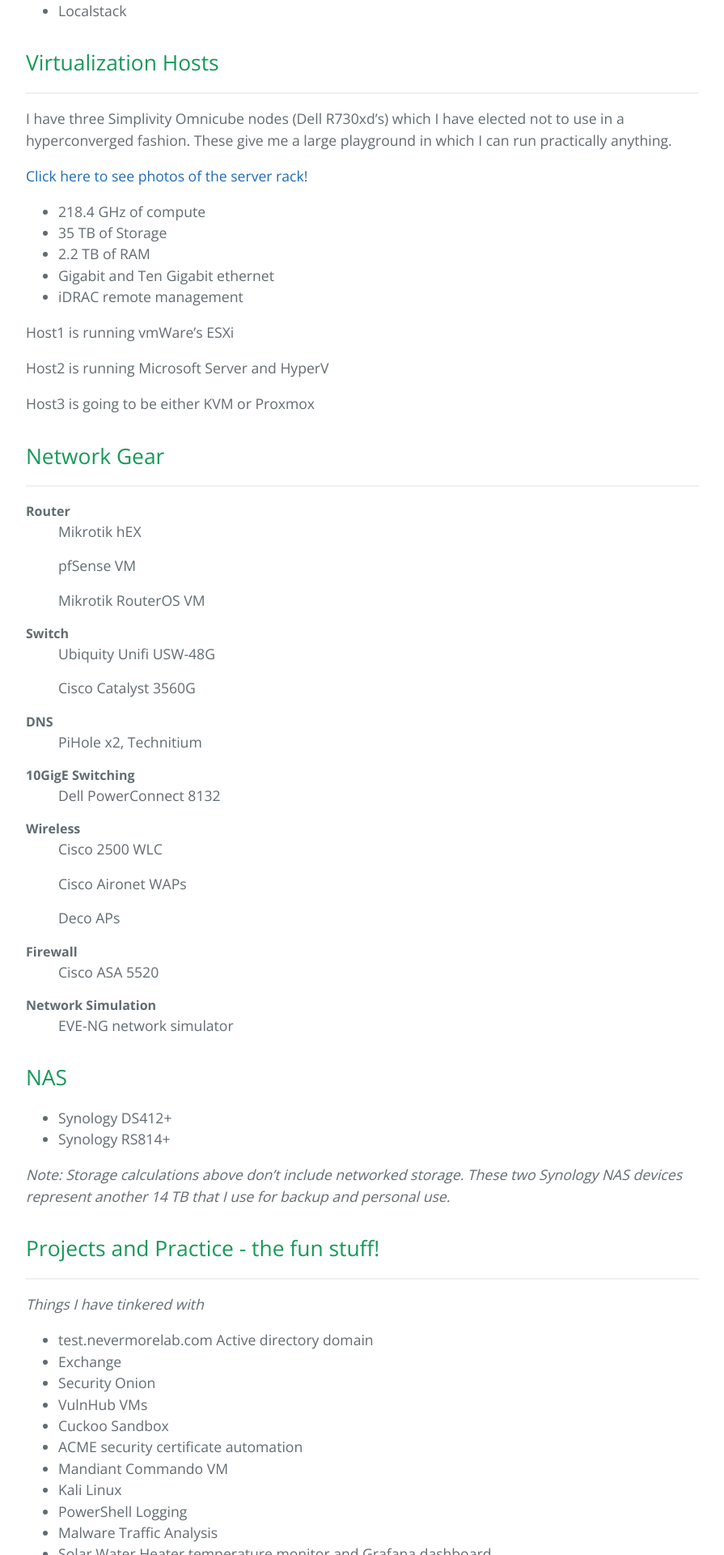
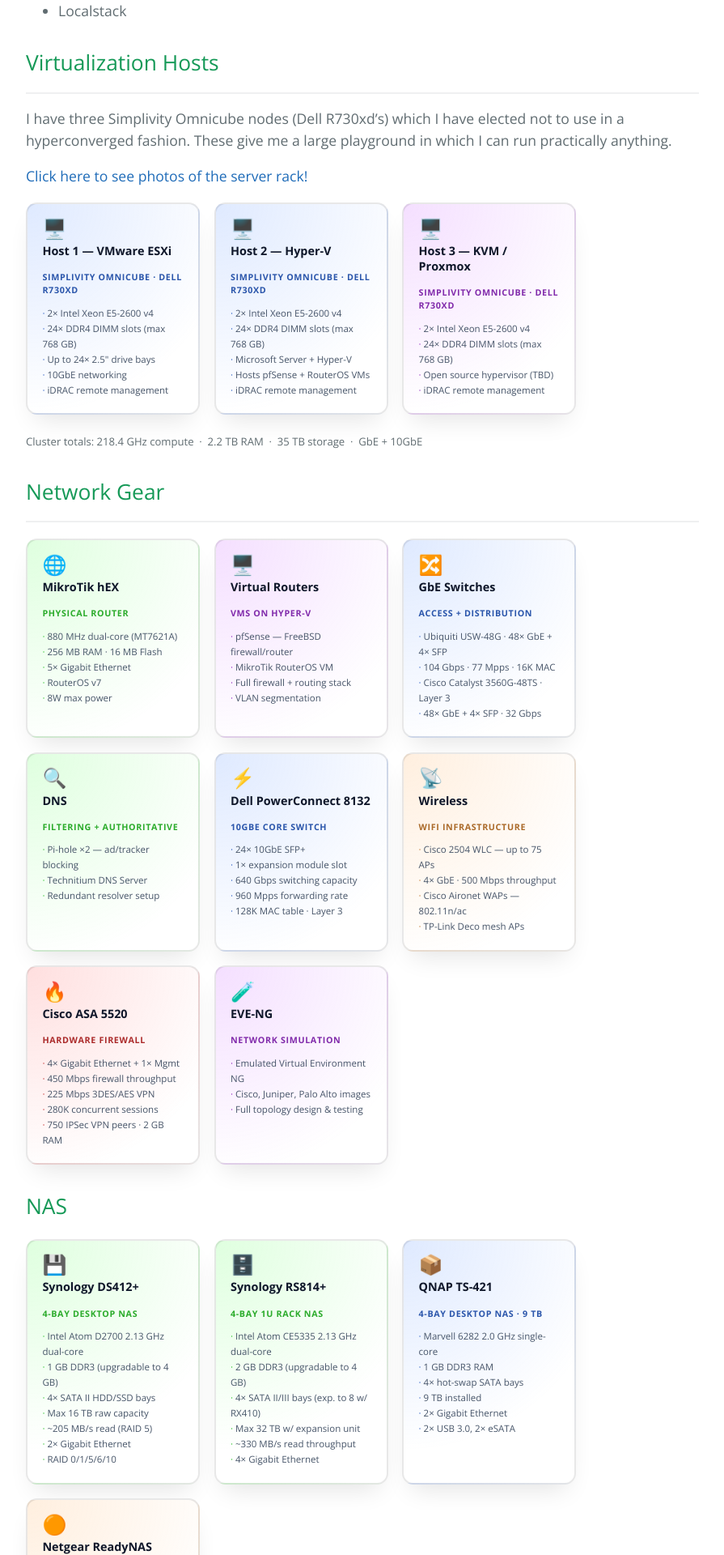
Before and after one commit to InfiniteInsight/InfiniteInsight.github.io, a Jekyll site: the page built from index.md, in a window 1280 px wide. Shown: the part 1836-3756 px from the top of the page at 81% size, without its empty margins (192-1087 px from the left). Built offline with Jekyll 4.4.1, drawn with Linux system fonts in a browser that asks for light colours; our own code applies the rules of GitHub Pages for plain Markdown files; some of the changed text lies outside the part shown.

Commit message:
feat: replace network/virt/NAS lists with interactive spotlight cards
Co-Authored-By: Claude Sonnet 4.6 <noreply@anthropic.com>

```diff
--- /dev/null
+++ b/_includes/glow-card-base.html
@@ -0,0 +1,109 @@
+<style>
+.gc-grid {
+  display: flex;
+  flex-wrap: wrap;
+  gap: 1.1rem;
+  margin: 1.25rem 0 2rem;
+}
+
+.gc {
+  --gc-base: 120;
+  --gc-spread: 200;
+  --gc-r: 14px;
+  --gc-size: 260px;
+  --gc-hue: calc(var(--gc-base) + (var(--xp, 0) * var(--gc-spread)));
+
+  position: relative;
+  width: 215px;
+  border-radius: var(--gc-r);
+  background-color: #ffffff;
+  background-image: radial-gradient(
+    var(--gc-size) var(--gc-size) at calc(var(--x, 0) * 1px) calc(var(--y, 0) * 1px),
+    hsl(var(--gc-hue) 100% 65% / 0.18), transparent
+  );
+  background-attachment: fixed;
+  border: 2px solid hsl(0 0% 0% / 0.09);
+  padding: 1.1rem 1.15rem 1.2rem;
+  color: #1e293b;
+  box-shadow: 0 1rem 2rem -0.75rem hsl(0 0% 0% / 0.12);
+}
+
+.gc::before {
+  content: "";
+  pointer-events: none;
+  position: absolute;
+  inset: -2px;
+  border-radius: var(--gc-r);
+  border: 2px solid transparent;
+  background-image: radial-gradient(
+    calc(var(--gc-size) * 0.75) calc(var(--gc-size) * 0.75) at calc(var(--x, 0) * 1px) calc(var(--y, 0) * 1px),
+    hsl(var(--gc-hue) 100% 50% / 0.9), transparent 100%
+  );
+  background-attachment: fixed;
+  background-size: calc(100% + 4px) calc(100% + 4px);
+  background-position: 50% 50%;
+  mask: linear-gradient(transparent, transparent), linear-gradient(white, white);
+  mask-clip: padding-box, border-box;
+  mask-composite: intersect;
+  -webkit-mask: linear-gradient(transparent, transparent), linear-gradient(white, white);
+  -webkit-mask-clip: padding-box, border-box;
+  -webkit-mask-composite: destination-in;
+  filter: brightness(1.4);
+}
+
+.gc.green  { --gc-base: 120; --gc-spread: 200; }
+.gc.blue   { --gc-base: 220; --gc-spread: 200; }
+.gc.purple { --gc-base: 280; --gc-spread: 300; }
+.gc.red    { --gc-base: 0;   --gc-spread: 200; }
+.gc.orange { --gc-base: 30;  --gc-spread: 200; }
+
+.gc-icon { font-size: 1.5rem; margin-bottom: 0.45rem; line-height: 1; }
+
+.gc-title {
+  font-size: 0.9rem;
+  font-weight: 700;
+  color: #0f172a;
+  margin: 0 0 0.15rem;
+  line-height: 1.3;
+}
+
+.gc-cat {
+  font-size: 0.67rem;
+  font-weight: 600;
+  text-transform: uppercase;
+  letter-spacing: 0.06em;
+  color: hsl(var(--gc-hue) 60% 42%);
+  margin: 0 0 0.65rem;
+}
+
+.gc-specs {
+  list-style: none;
+  padding: 0;
+  margin: 0;
+  font-size: 0.72rem;
+  color: #475569;
+  line-height: 1.65;
+}
+
+.gc-specs li::before {
+  content: "· ";
+  color: hsl(var(--gc-hue) 60% 48%);
+}
+</style>
+
+<script>
+if (!window.__gcInit) {
+  window.__gcInit = true;
+  document.addEventListener('pointermove', function(e) {
+    var cards = document.querySelectorAll('.gc');
+    var xp = (e.clientX / window.innerWidth).toFixed(3);
+    var yp = (e.clientY / window.innerHeight).toFixed(3);
+    for (var i = 0; i < cards.length; i++) {
+      cards[i].style.setProperty('--x', e.clientX.toFixed(1));
+      cards[i].style.setProperty('--xp', xp);
+      cards[i].style.setProperty('--y', e.clientY.toFixed(1));
+      cards[i].style.setProperty('--yp', yp);
+    }
+  });
+}
+</script>
--- /dev/null
+++ b/_includes/nas-cards.html
@@ -0,0 +1,60 @@
+<div class="gc-grid">
+
+  <div class="gc green">
+    <div class="gc-icon">💾</div>
+    <p class="gc-title">Synology DS412+</p>
+    <p class="gc-cat">4-Bay Desktop NAS</p>
+    <ul class="gc-specs">
+      <li>Intel Atom D2700 2.13 GHz dual-core</li>
+      <li>1 GB DDR3 (upgradable to 4 GB)</li>
+      <li>4× SATA II HDD/SSD bays</li>
+      <li>Max 16 TB raw capacity</li>
+      <li>~205 MB/s read (RAID 5)</li>
+      <li>2× Gigabit Ethernet</li>
+      <li>RAID 0/1/5/6/10</li>
+    </ul>
+  </div>
+
+  <div class="gc green">
+    <div class="gc-icon">🗄️</div>
+    <p class="gc-title">Synology RS814+</p>
+    <p class="gc-cat">4-Bay 1U Rack NAS</p>
+    <ul class="gc-specs">
+      <li>Intel Atom CE5335 2.13 GHz dual-core</li>
+      <li>2 GB DDR3 (upgradable to 4 GB)</li>
+      <li>4× SATA II/III bays (exp. to 8 w/ RX410)</li>
+      <li>Max 32 TB w/ expansion unit</li>
+      <li>~330 MB/s read throughput</li>
+      <li>4× Gigabit Ethernet</li>
+    </ul>
+  </div>
+
+  <div class="gc blue">
+    <div class="gc-icon">📦</div>
+    <p class="gc-title">QNAP TS-421</p>
+    <p class="gc-cat">4-Bay Desktop NAS · 9 TB</p>
+    <ul class="gc-specs">
+      <li>Marvell 6282 2.0 GHz single-core</li>
+      <li>1 GB DDR3 RAM</li>
+      <li>4× hot-swap SATA bays</li>
+      <li>9 TB installed</li>
+      <li>2× Gigabit Ethernet</li>
+      <li>2× USB 3.0, 2× eSATA</li>
+    </ul>
+  </div>
+
+  <div class="gc orange">
+    <div class="gc-icon">🟠</div>
+    <p class="gc-title">Netgear ReadyNAS RN626X</p>
+    <p class="gc-cat">6-Bay Rack NAS · 8 TB</p>
+    <ul class="gc-specs">
+      <li>Intel Xeon D-1521 2.4 GHz quad-core</li>
+      <li>8 GB DDR4 ECC RAM</li>
+      <li>6× hot-swap SATA/SSD bays</li>
+      <li>8 TB installed</li>
+      <li>2× Gigabit + 2× 10GbE LAN</li>
+      <li>Max 72 TB raw capacity</li>
+    </ul>
+  </div>
+
+</div>
--- /dev/null
+++ b/_includes/network-cards.html
@@ -0,0 +1,100 @@
+<div class="gc-grid">
+
+  <div class="gc green">
+    <div class="gc-icon">🌐</div>
+    <p class="gc-title">MikroTik hEX</p>
+    <p class="gc-cat">Physical Router</p>
+    <ul class="gc-specs">
+      <li>880 MHz dual-core (MT7621A)</li>
+      <li>256 MB RAM · 16 MB Flash</li>
+      <li>5× Gigabit Ethernet</li>
+      <li>RouterOS v7</li>
+      <li>8W max power</li>
+    </ul>
+  </div>
+
+  <div class="gc purple">
+    <div class="gc-icon">🖥️</div>
+    <p class="gc-title">Virtual Routers</p>
+    <p class="gc-cat">VMs on Hyper-V</p>
+    <ul class="gc-specs">
+      <li>pfSense — FreeBSD firewall/router</li>
+      <li>MikroTik RouterOS VM</li>
+      <li>Full firewall + routing stack</li>
+      <li>VLAN segmentation</li>
+    </ul>
+  </div>
+
+  <div class="gc blue">
+    <div class="gc-icon">🔀</div>
+    <p class="gc-title">GbE Switches</p>
+    <p class="gc-cat">Access + Distribution</p>
+    <ul class="gc-specs">
+      <li>Ubiquiti USW-48G · 48× GbE + 4× SFP</li>
+      <li>104 Gbps · 77 Mpps · 16K MAC</li>
+      <li>Cisco Catalyst 3560G-48TS · Layer 3</li>
+      <li>48× GbE + 4× SFP · 32 Gbps</li>
+    </ul>
+  </div>
+
+  <div class="gc green">
+    <div class="gc-icon">🔍</div>
+    <p class="gc-title">DNS</p>
+    <p class="gc-cat">Filtering + Authoritative</p>
+    <ul class="gc-specs">
+      <li>Pi-hole ×2 — ad/tracker blocking</li>
+      <li>Technitium DNS Server</li>
+      <li>Redundant resolver setup</li>
+    </ul>
+  </div>
+
+  <div class="gc blue">
+    <div class="gc-icon">⚡</div>
+    <p class="gc-title">Dell PowerConnect 8132</p>
+    <p class="gc-cat">10GbE Core Switch</p>
+    <ul class="gc-specs">
+      <li>24× 10GbE SFP+</li>
+      <li>1× expansion module slot</li>
+      <li>640 Gbps switching capacity</li>
+      <li>960 Mpps forwarding rate</li>
+      <li>128K MAC table · Layer 3</li>
+    </ul>
+  </div>
+
+  <div class="gc orange">
+    <div class="gc-icon">📡</div>
+    <p class="gc-title">Wireless</p>
+    <p class="gc-cat">WiFi Infrastructure</p>
+    <ul class="gc-specs">
+      <li>Cisco 2504 WLC — up to 75 APs</li>
+      <li>4× GbE · 500 Mbps throughput</li>
+      <li>Cisco Aironet WAPs — 802.11n/ac</li>
+      <li>TP-Link Deco mesh APs</li>
+    </ul>
+  </div>
+
+  <div class="gc red">
+    <div class="gc-icon">🔥</div>
+    <p class="gc-title">Cisco ASA 5520</p>
+    <p class="gc-cat">Hardware Firewall</p>
+    <ul class="gc-specs">
+      <li>4× Gigabit Ethernet + 1× Mgmt</li>
+      <li>450 Mbps firewall throughput</li>
+      <li>225 Mbps 3DES/AES VPN</li>
+      <li>280K concurrent sessions</li>
+      <li>750 IPSec VPN peers · 2 GB RAM</li>
+    </ul>
+  </div>
+
+  <div class="gc purple">
+    <div class="gc-icon">🧪</div>
+    <p class="gc-title">EVE-NG</p>
+    <p class="gc-cat">Network Simulation</p>
+    <ul class="gc-specs">
+      <li>Emulated Virtual Environment NG</li>
+      <li>Cisco, Juniper, Palo Alto images</li>
+      <li>Full topology design &amp; testing</li>
+    </ul>
+  </div>
+
+</div>
--- /dev/null
+++ b/_includes/virt-cards.html
@@ -0,0 +1,42 @@
+<div class="gc-grid">
+
+  <div class="gc blue">
+    <div class="gc-icon">🖥️</div>
+    <p class="gc-title">Host 1 — VMware ESXi</p>
+    <p class="gc-cat">SimpliVity Omnicube · Dell R730xd</p>
+    <ul class="gc-specs">
+      <li>2× Intel Xeon E5-2600 v4</li>
+      <li>24× DDR4 DIMM slots (max 768 GB)</li>
+      <li>Up to 24× 2.5" drive bays</li>
+      <li>10GbE networking</li>
+      <li>iDRAC remote management</li>
+    </ul>
+  </div>
+
+  <div class="gc blue">
+    <div class="gc-icon">🖥️</div>
+    <p class="gc-title">Host 2 — Hyper-V</p>
+    <p class="gc-cat">SimpliVity Omnicube · Dell R730xd</p>
+    <ul class="gc-specs">
+      <li>2× Intel Xeon E5-2600 v4</li>
+      <li>24× DDR4 DIMM slots (max 768 GB)</li>
+      <li>Microsoft Server + Hyper-V</li>
+      <li>Hosts pfSense + RouterOS VMs</li>
+      <li>iDRAC remote management</li>
+    </ul>
+  </div>
+
+  <div class="gc purple">
+    <div class="gc-icon">🖥️</div>
+    <p class="gc-title">Host 3 — KVM / Proxmox</p>
+    <p class="gc-cat">SimpliVity Omnicube · Dell R730xd</p>
+    <ul class="gc-specs">
+      <li>2× Intel Xeon E5-2600 v4</li>
+      <li>24× DDR4 DIMM slots (max 768 GB)</li>
+      <li>Open source hypervisor (TBD)</li>
+      <li>iDRAC remote management</li>
+    </ul>
+  </div>
+
+</div>
+<p style="font-size:0.82rem; color:#606c71; margin-top:-0.5rem;">Cluster totals: 218.4 GHz compute &nbsp;·&nbsp; 2.2 TB RAM &nbsp;·&nbsp; 35 TB storage &nbsp;·&nbsp; GbE + 10GbE</p>
--- a/index.md
+++ b/index.md
@@ -46,48 +46,17 @@ These give me a large playground in which I can run practically anything.
 
 [Click here to see photos of the server rack!](./server-rack.html)
 
-* 218.4 GHz of compute
-* 35 TB of Storage
-* 2.2 TB of RAM
-* Gigabit and Ten Gigabit ethernet
-* iDRAC remote management
-
-
-Host1 is running vmWare's ESXi
-
-Host2 is running Microsoft Server and HyperV
-
-Host3 is going to be either KVM or Proxmox
+{% include virt-cards.html %}
 
 
 ## Network Gear
 * * *
-<dl>
-<dt>Router</dt>
-<dd>Mikrotik hEX</dd>
-<dd>pfSense VM</dd>
-<dd>Mikrotik RouterOS VM</dd>
-<dt>Switch</dt>
-<dd>Ubiquity Unifi USW-48G</dd>
-<dd>Cisco Catalyst 3560G</dd>
-<dt>DNS</dt>
-<dd>PiHole x2, Technitium</dd>
-<dt>10GigE Switching</dt>
-<dd>Dell PowerConnect 8132</dd>
-<dt>Wireless</dt>
-<dd>Cisco 2500 WLC</dd>
-<dd>Cisco Aironet WAPs</dd>
-<dd>Deco APs</dd>
-<dt>Firewall</dt>
-<dd>Cisco ASA 5520</dd>
-<dt>Network Simulation</dt>
-<dd>EVE-NG network simulator</dd>
-</dl>
+{% include glow-card-base.html %}
+{% include network-cards.html %}
 
 
 ## NAS
-* Synology DS412+
-* Synology RS814+
+{% include nas-cards.html %}
 
 _Note: Storage calculations above don't include networked storage. These two Synology NAS devices represent another 14 TB that I use for backup and personal use._
 
```
